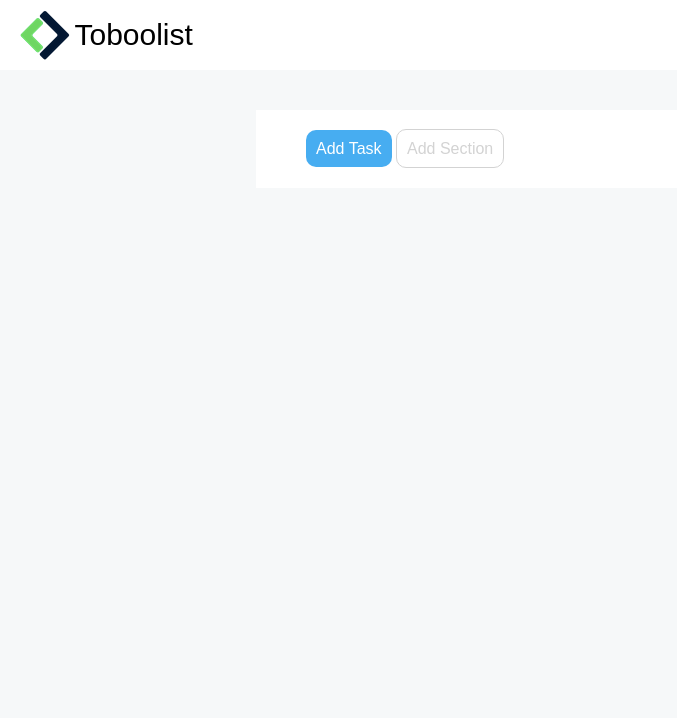
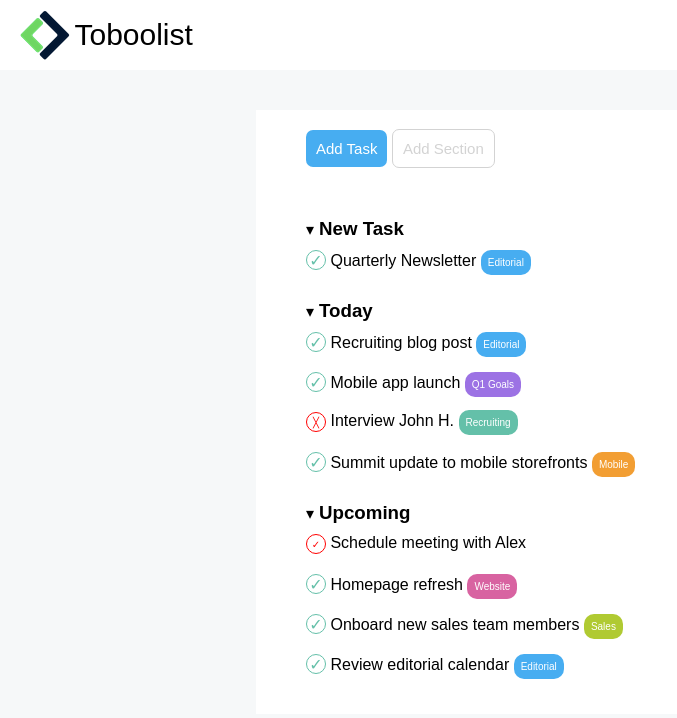
Before and after one commit to Verovannini/html-css-toboolist, a plain HTML site: page index.html in a window 1280 px wide. Shown: the whole page, without its empty margins (0-677 px from the left). Drawn offline with Linux system fonts and the light colour scheme.

Commit message:
fine main

```diff
--- a/css/style.css
+++ b/css/style.css
@@ -42,20 +42,92 @@ header{
 
 .add a{
     text-decoration: none;
+    font-size: 15px;
+    padding: 10px;
+    border-radius: 7px;
 }
 
 .add-task{
     background-color: #47adf1;
     color: white;
-    padding: 10px;
-    border-radius: 10px;
+
 }
 
 .add-section{
     background-color: white;
     color: lightgray;
-    padding: 10px;
     border: 1px solid lightgray;
+}
+
+.list{
+    margin-top: 40px;
+}
+
+ul{
+    list-style-type: none;
+}
+
+ul h3{
+    display: inline-block;
+    padding-left: 5px;
+    margin-top: 20px;
+}
+
+.check{
+    color: #64c0a9;
+    width: 20px;
+    height: 20px;
+    border: 1px solid #64c0a9;
+    border-radius: 50%;
+    text-align: center;
+    line-height: 20px;
+    display: inline-block;
+}
+
+.not-done{
+    color: red;
+    width: 20px;
+    height: 20px;
+    border: 1px solid red;
+    border-radius: 50%;
+    text-align: center;
+    line-height: 20px;
+    display: inline-block;
+    font-size: 10px;
+}
+
+.rettangolo{
+    padding: 7px;
     border-radius: 10px;
+    color: white;
+    font-size: 10px;
+}
+
+.editorial{
+    background-color: #47adf1;
+}
+
+.goals{
+    background-color: #9c72e4;
+}
+
+.recruiting{
+    background-color: #64c0a9;
+}
+
+.mobile{
+    background-color: #f29e33;
+}
+
+.website{
+    background-color: #d863a1;
+}
+
+.sales{
+    background-color: #b0ca32;
+}
+
+.task{
+   padding: 10px 0;
 }
 /* FINE MAIN */
--- a/index.html
+++ b/index.html
@@ -10,19 +10,95 @@
     <body>
         <!-- Header -->
         <header>
-        <img class="logo"src="img/logo.png" alt="logo">
+            <img class="logo" src="img/logo.png" alt="logo">
             <span class="logo-text">Toboolist</span>
         </header>
         <!-- Fine Header -->
 
         <!-- Main -->
         <main>
+            <!-- Inizio Container -->
             <div class="container">
                 <div class="add">
                     <a class="add-task" href="#">Add Task</a>
                     <a class="add-section" href="#">Add Section</a>
                 </div>
+
+                <!-- Inizio lista -->
+                <div class="list">
+                    <ul>
+                        <!-- Primo elemento lista -->
+                        <li>
+                            <span>&#9662;</span><h3>New Task</h3>
+                            <ul>
+                                <li class="task">
+                                    <span class="check">&#10003;</span>
+                                    Quarterly Newsletter
+                                    <span class="rettangolo editorial">Editorial</span>
+                                </li>
+                            </ul>
+                        </li>
+
+                        <!-- Secondo elemento lista -->
+                        <li>
+                            <span>&#9662;</span><h3>Today</h3>
+                            <ul>
+                                <li class="task">
+                                    <span class="check">&#10003;</span>
+                                    Recruiting blog post
+                                    <span class="rettangolo editorial">Editorial</span>
+                                </li>
+                                <li class="task">
+                                    <span class="check">&#10003;</span>
+                                    Mobile app launch
+                                    <span class="rettangolo goals">Q1 Goals</span>
+                                </li>
+                                <li class="task">
+                                    <span class="not-done">&#9587;</span>
+                                    Interview John H.
+                                    <span class="rettangolo recruiting">Recruiting</span>
+                                </li>
+                                <li class="task">
+                                    <span class="check">&#10003;</span>
+                                    Summit update to mobile storefronts
+                                    <span class="rettangolo mobile">Mobile</span>
+                                </li>
+                            </ul>
+                        </li>
+
+                        <!-- Terzo elemento lista -->
+                        <li>
+                            <span>&#9662;</span><h3>Upcoming</h3>
+                            <ul>
+                                <li class="task">
+                                    <span class="not-done">&#10003;</span>
+                                    Schedule meeting with Alex
+                                </li>
+                                <li class="task">
+                                    <span class="check">&#10003;</span>
+                                    Homepage refresh
+                                    <span class="rettangolo website">Website</span>
+                                </li>
+                                <li class="task">
+                                    <span class="check">&#10003;</span>
+                                    Onboard new sales team members
+                                    <span class="rettangolo sales">Sales</span>
+                                </li>
+                                <li class="task">
+                                    <span class="check">&#10003;</span>
+                                    Review editorial calendar
+                                    <span class="rettangolo editorial">Editorial</span>
+                                </li>
+                            </ul>
+                        </li>
+
+
+                    </ul>
                 </div>
+                <!-- Fine lista -->
+
+            </div>
+            <!-- Fine Container -->
         </main>
         <!-- Fine Main -->
 
```
Lines whose indentation alone changed are shown as unchanged.
